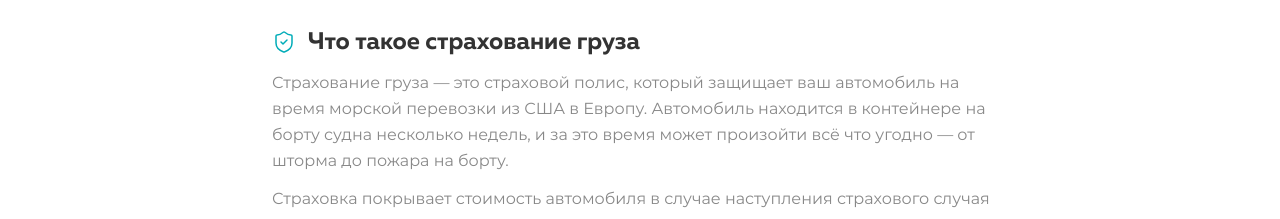
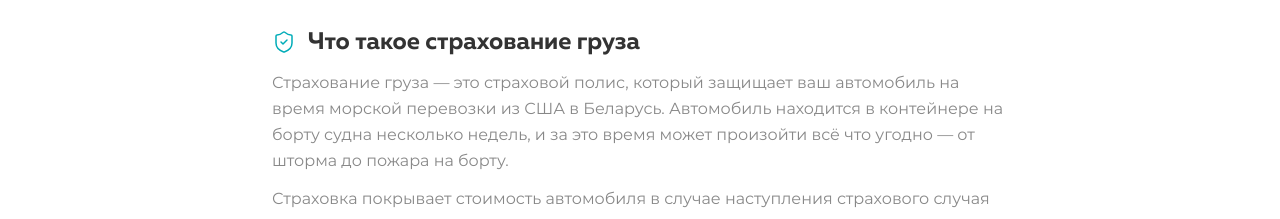
Before and after one commit to idzvilla/pmcars, a Next.js app: page /info/strahovanie in a window 1280 px wide. Shown: the part 328-547 px from the top of the page. Built offline with nearby package versions, Linux system fonts and the light colour scheme.

Commit message:
fix: correct geography copy — в Европу → в Беларусь in insurance page

```diff
--- a/src/app/info/strahovanie/page.tsx
+++ b/src/app/info/strahovanie/page.tsx
@@ -46,7 +46,7 @@ export default function StrakhovaniePage() {
             </div>
             <p>
               Страхование груза — это страховой полис, который защищает ваш автомобиль на время
-              морской перевозки из США в Европу. Автомобиль находится в контейнере на борту судна
+              морской перевозки из США в Беларусь. Автомобиль находится в контейнере на борту судна
               несколько недель, и за это время может произойти всё что угодно — от шторма до
               пожара на борту.
             </p>
```
